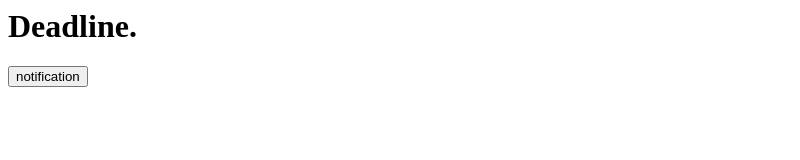
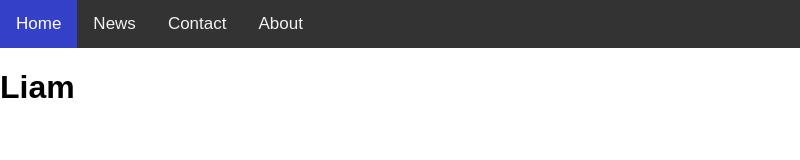
Before and after one commit to NC03/ScheduleApp, an Electron app: page index.html in a window 800 px wide. Drawn offline with Linux system fonts and the light colour scheme.

Commit message:
menu add!

```diff
--- a/index.html
+++ b/index.html
@@ -3,12 +3,76 @@
     <meta charset="UTF-8">
     <meta name="viewport" content="width=device-width, initial-scale=1.0">
     <meta http-equiv="X-UA-Compatible" content="ie=edge">
+    <style>
+        body {
+          margin: 0;
+          font-family: Arial, Helvetica, sans-serif;
+        }
+
+        #topnav {
+          overflow: hidden;
+          background-color: #333;
+        }
+
+        #topnav a {
+          float: left;
+          color: #f2f2f2;
+          text-align: center;
+          padding: 14px 16px;
+          text-decoration: none;
+          font-size: 17px;
+        }
+
+        #topnav a:hover {
+          background-color: #ddd;
+          color: black;
+        }
+
+        #topnav a.active {
+          background-color: rgb(51,64,199);
+          color: white;
+        }
+      </style>
     <title>Deadline.</title>
 </head>
+
 <body>
-    <h1>Deadline.</h1>
-    <button id="basic-noti">notification</button>
-    <script src="index.js"></script>
-    <script src="outline.js"></script>
-</body>
+    <script>
+      function page(num)
+      {
+        for(var i = 1; i < 5; i++)
+        {
+          document.getElementById("page--"+i).setAttribute("style","display:none")
+          document.getElementById("topnav").getElementsByTagName("a")[i-1].classList.remove("active")
+        }
+        document.getElementById("topnav").getElementsByTagName("a")[num-1].classList.add("active")
+        document.getElementById("page--"+num).setAttribute("style","display:inherit")
+
+      }
+      document.addEventListener("DOMContentLoaded",()=>{
+        page(1)
+      })
+    </script>
+
+    <div id="topnav">
+      <a onclick="page(1)">Home</a>
+      <a onclick="page(2)">News</a>
+      <a onclick="page(3)">Contact</a>
+      <a onclick="page(4)">About</a>
+    </div>
+
+    <div id="page--1">
+      <h1>Liam</h1>
+    </div>
+    <div id="page--2">
+      <img src="assets/roxie.jpg" alt="dog" width="200px">
+    </div>
+    <div id="page--3">
+      <h1>Aidan</h1>
+    </div>
+    <div id="page--4">
+      <h1>Nick</h1>
+    </div>
+  </body>
+
 </html>
```
